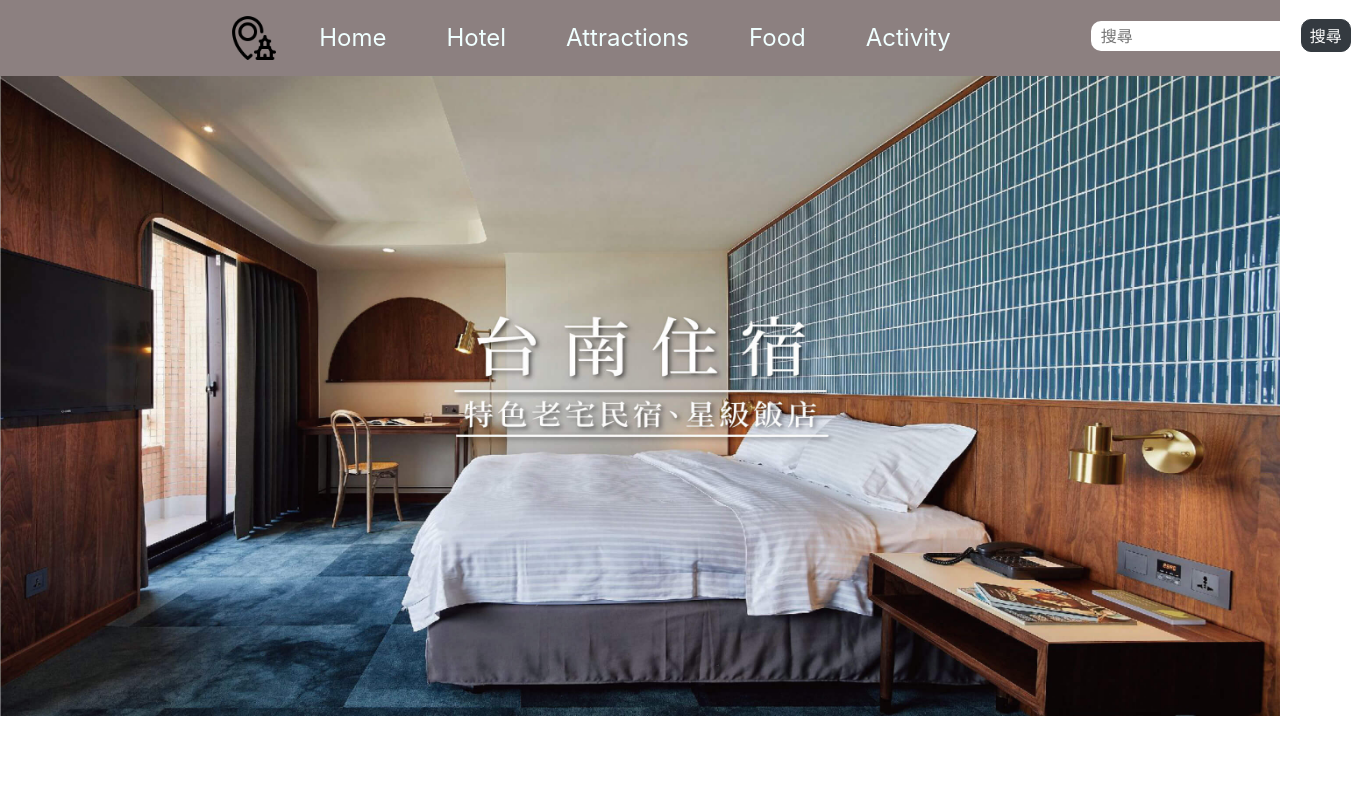
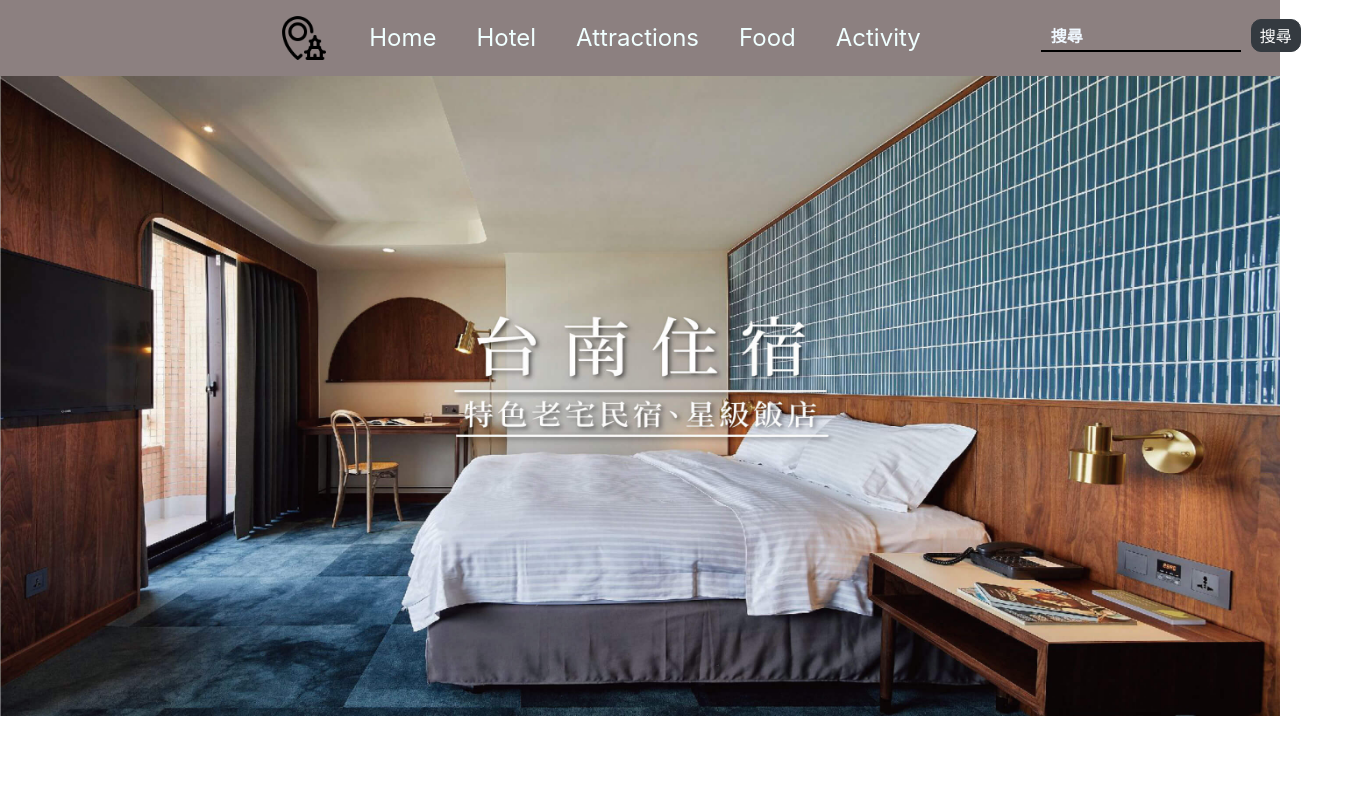
Before and after one commit to wenqi990/20240517work, a Vue app: page / in a window 1280 px wide. Shown: the top 800 px of the page, 1351 px wide, since content can reach past the window. Built offline with nearby package versions, Linux system fonts and the light colour scheme; no server answers.

Commit message:
add search

```diff
--- a/src/components/Header.vue
+++ b/src/components/Header.vue
@@ -23,6 +23,7 @@ export default{
     <!-- <RouterLink class="routerItem" to="/Map">Map</RouterLink> -->
     <div class="search">
         <input type="text" placeholder="搜尋">
+        <label></label>
         <button type="button" class="btn btn-dark">搜尋</button>
       </div>
     </div>
@@ -50,7 +51,7 @@ export default{
     font-size:24px;
     text-decoration: none;
     padding: 20px;
-    margin-right: 20px;
+    // margin-right: 20px;
 
     &:hover{
       color: darkgoldenrod;
@@ -61,6 +62,7 @@ export default{
 
 img{
   margin-right: 20px;
+
 }
 
 .search{
@@ -68,14 +70,25 @@ margin-left: 100px;
 margin-right: -300px;
 
 input{
+  position: relative;
   width: 200px;
   height: 30px;
   padding: 0 10px;
-  border-radius: 10px;
+  // border-radius: 10px;
   border: none;
   margin-right: 10px;
+  border-bottom: 2px solid #000000;
+  background-color: transparent;
+  // display: none;
+  color: white;
   &:focus{
-      outline: 2px solid #9fd1fa;
+      outline: none;
+
+}
+&::placeholder {
+  font-weight: bold;
+  // opacity: 0.5;
+  color: aliceblue;
 }
 }
 button{
```
